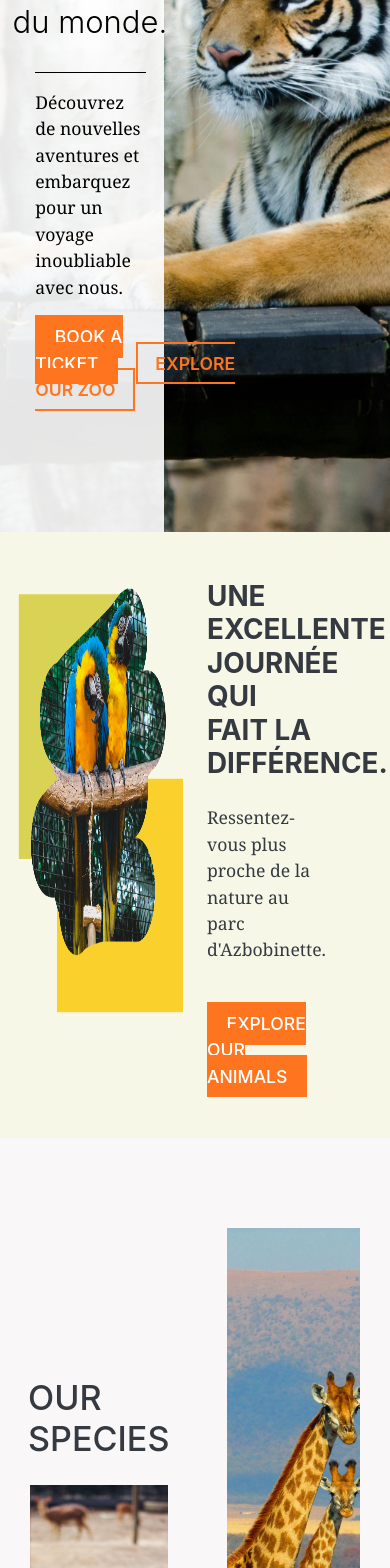
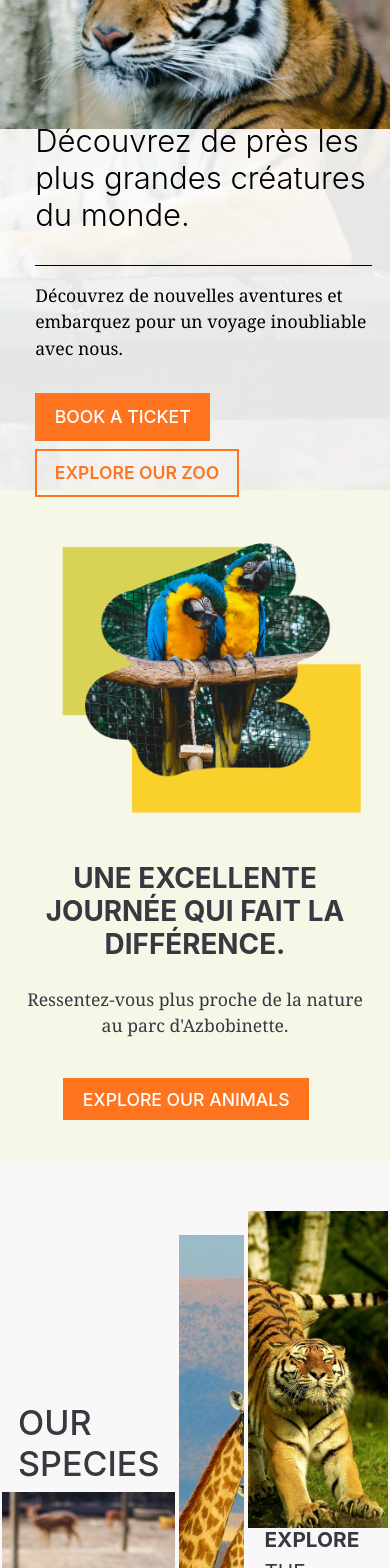
Before and after one commit to RyanAmmarKhodja/azbobinette, a React (Create React App) app in the folder frontend/: page / in a window 390 px wide. Shown: the part 360-1928 px from the top of the page. Built offline with nearby package versions, Linux system fonts and the light colour scheme.

Commit message:
Responsive landing page

```diff
--- a/frontend/src/components/client/Buttons/Button.css
+++ b/frontend/src/components/client/Buttons/Button.css
@@ -7,3 +7,14 @@
 .secondary-button:hover {
     background-color: rgba(0,0,0,0.1) !important;
 }
+
+
+@media (max-width: 600px) {
+  .primary-button{
+    margin-top: .5rem;
+  }
+
+  .secondary-button{
+    margin-top: .5rem;
+  }
+}
--- /dev/null
+++ b/frontend/src/components/client/Home/Categories/Card.css
@@ -0,0 +1,19 @@
+.gallery-card {
+  position: relative;
+  overflow: hidden;
+  color: white;
+  margin: 1em;
+  border-radius: 0;
+}
+
+@media (max-width: 600px) {
+  .gallery-card {
+    margin: 0 !important;
+  }
+
+
+  .col{
+    margin:0;
+    padding: 2px !important;
+  }
+}
--- a/frontend/src/components/client/Home/Categories/Card.js
+++ b/frontend/src/components/client/Home/Categories/Card.js
@@ -1,14 +1,10 @@
 import React from "react";
+import "./Card.css"
 
 function Card(props) {
   const cardStyle = {
-  position: "relative",
-  overflow: "hidden",
-  color: "white",
   height: `${props.height}`,
   width: `${props.width}`,
-  margin: "1em",
-  borderRadius: "0",
 };
 
 const backgroundStyle = {
@@ -28,7 +24,7 @@ const backgroundStyle = {
 return (
   <div
     style={cardStyle}
-    className="category-card d-flex flex-column justify-content-end p-3 text-start"
+    className="gallery-card d-flex flex-column justify-content-end p-3 text-start"
   >
     <div className="card-background" style={backgroundStyle}></div>
     <div className="inner" style={{ position: "relative", zIndex: 2 }}>
--- a/frontend/src/components/client/Home/Categories/Categories.css
+++ b/frontend/src/components/client/Home/Categories/Categories.css
@@ -9,8 +9,16 @@
 .brush-stroke{
     background-color: #9fb072;
     background-image: linear-gradient(rgba(159, 176, 114, 0.9),rgba(159, 176, 114, 0.9)), url('../../../../../public/zoo.jpg');
-    height: 15em;
+    height: max-content;
     background-size:cover;
     background-position:center;
     color:#f8f8f0;
+
+    padding: 2em;
 }
+
+@media(max-width:600px ){
+    .brush-stroke{
+        height: max-content;
+    }
+}
--- a/frontend/src/components/client/Home/Categories/Categories.js
+++ b/frontend/src/components/client/Home/Categories/Categories.js
@@ -26,7 +26,7 @@ function Categories() {
               <Card img="./deer.jpg" height="18em"/>
             </div>
           </div>
-          <div className="col mt-4">
+          <div className="col mt-4 giraffe">
             <Card img="./giraffes.jpg" height="32em"/>
           </div>
           <div className="col text-start">
--- /dev/null
+++ b/frontend/src/components/client/Home/Description/Description.css
@@ -0,0 +1,30 @@
+ .img-container {
+    justify-content: flex-end;
+  }
+
+  .description-container{
+
+    text-align: start;align-items: center;
+  }
+
+  .description-container div{
+     max-width: 60%;
+
+  }
+
+/* Mobile First */
+@media (max-width: 600px) {
+  .img-container {
+    justify-content: center;
+  }
+
+
+  .description-container{
+    justify-content: center;
+    text-align: center;
+  }
+   .description-container div{
+     max-width: 90%;
+  }
+
+}
--- a/frontend/src/components/client/Home/Description/Description.js
+++ b/frontend/src/components/client/Home/Description/Description.js
@@ -1,20 +1,23 @@
 import React from "react";
 import { ChevronsDown } from "lucide-react";
 import PrimaryButton from "../../Buttons/PrimaryButton";
+import "./Description.css"
 
 function HomeDescription() {
   return (
     <>
       <div className="row my-5">
-        <div className="col-6 d-flex justify-content-end">
-          <img src="bird.png" alt="" className="img-fluid" style={{height:"85%"}}/>
+        <div className="col-md-6 d-flex img-container">
+          <img
+            src="bird.png"
+            alt=""
+            className="img-fluid"
+            style={{ height: "85%" }}
+          />
         </div>
-        <div
-          className="col-6 d-flex align-items-center"
-
-        >
-          <div style={{ maxWidth: "60%", textAlign:"start" }}>
-            <h1 className="display-6 " style={{ fontWeight: "700" }} >
+        <div className="col-md-6 d-flex description-container" >
+          <div>
+            <h1 className="display-6 " style={{ fontWeight: "700" }}>
               UNE EXCELLENTE JOURNÉE QUI FAIT LA DIFFÉRENCE.
             </h1>
 
@@ -22,12 +25,10 @@ function HomeDescription() {
               Ressentez-vous plus proche de la nature au parc d'Azbobinette.
             </p>
 
-            <PrimaryButton text="EXPLORE OUR ANIMALS" link="#categories"/>
+            <PrimaryButton text="EXPLORE OUR ANIMALS" link="#categories" />
           </div>
         </div>
       </div>
-
-
     </>
   );
 }
--- a/frontend/src/components/client/Home/Hero/Hero.css
+++ b/frontend/src/components/client/Home/Hero/Hero.css
@@ -9,9 +9,9 @@
     align-items: center; */
 }
 
-  .hero-content{
+.hero-content {
   background-color: rgba(255, 255, 255, 0.9);
-    height:100%;
+  height: 100%;
   display: flex;
   justify-content: center;
   align-items: center;
@@ -23,7 +23,7 @@
   padding-right: 1em;
 }
 
-  .hero-content hr{
+.hero-content hr {
   width: 100%;
   border-width: 1px;
   opacity: 1;
@@ -31,19 +31,31 @@
 
 /* Mobile First */
 @media (max-width: 600px) {
-    .hero{
-        background-position: 60%;
-
+  .hero {
+    background-position: 70%;
+    position: relative;
+    height: 95vh;
   }
 
-    .hero div div{
+  .hero-content{
+    width: 100%;
+    height: 45%;
+    position: absolute;
+    bottom:0;
+  }
+
+  .hero-content div{
+    display: flex;
+    flex-wrap: wrap;
+  }
+
+  .hero div div {
     text-align: center;
   }
-
-
 }
 
 /* Tablet */
-@media (min-width: 600px) and (max-width: 900px) {}
+@media (min-width: 600px) and (max-width: 900px) {
+}
 
 /* Desktop */
```
Also changed, not shown: frontend/src/components/client/Home/Categories/old.js (deleted, +0 -33 lines), frontend/src/components/client/Home/Hero/Hero.js (+5 -15 lines). Lines whose indentation alone changed are shown as unchanged.
